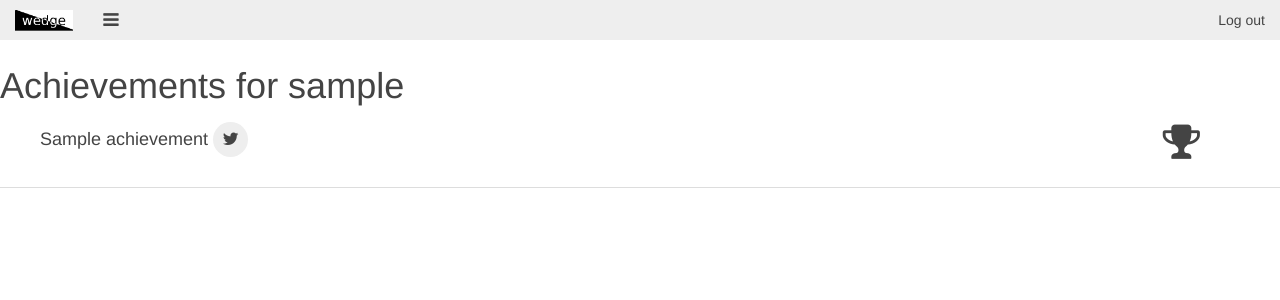
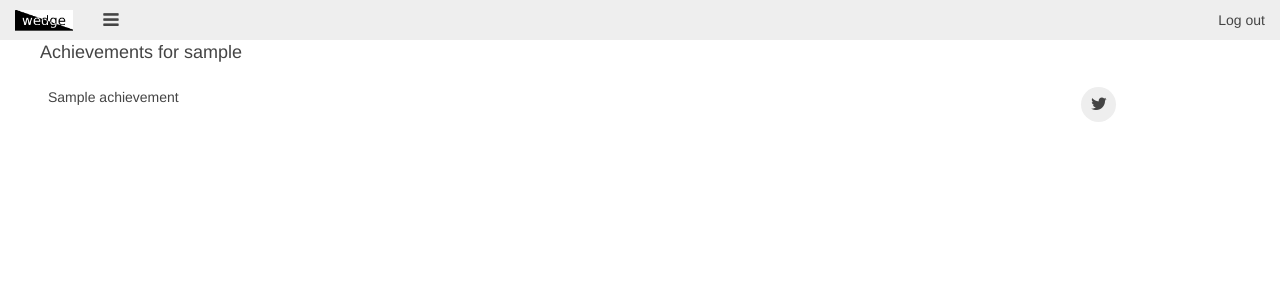
Before and after one commit to tjcsl/wedge, a Flask app: page /achievements/ in a window 1280 px wide. Shown: the top 300 px of the page. Run offline with Flask 2, Linux system fonts and the light colour scheme; the visitor is signed in with stand-in values (Sample User, id 1); a database or web service that is not in the repository returns one stand-in record (values such as "Sample title"); some libraries are stand-ins or nearby versions.

Commit message:
Make ach less ass

```diff
--- a/web/templates/ach.html
+++ b/web/templates/ach.html
@@ -14,12 +14,19 @@
 </style>
 {% endblock %}
 {% block content %}
-<h1>Achievements for {{ name }}</h1>
-{% for i in ach %}
 <div class="uk-panel">
-    <div class="uk-panel-badge"><span><i class="uk-icon-trophy"></i></span></div>
-    <h3 class="uk-panel-title">{{ i }} <a href="https://twitter.com/share?url=http%3A%2F%2Fwedge.csssuf.net%2Fachievements%2F%3Fusername%3D{{ name }}&text=I%20just%20got%20the%20achievement%20%22{{ i }}%22!"><i class="uk-icon-button uk-icon-twitter"></i></a></h3>
+    <div class="uk-panel-title">Achievements for {{ name }}</div>
+    <table class='uk-table'>
+    {% for i in ach %}
+    <tr>
+        <td class="uk-width-5-6">{{ i }}</td>
+        <td class="uk-width-1-6">
+            <a href="https://twitter.com/share?url=http%3A%2F%2Fwedge.csssuf.net%2Fachievements%2F%3Fusername%3D{{ name }}&text=I%20just%20got%20the%20achievement%20%22{{ i }}%22!">
+                <i class="uk-icon-button uk-icon-twitter"></i>
+            </a>
+        </td>
+    </tr>
+    {% endfor %}
+    </table>
 </div>
-<hr />
-{% endfor %}
 {% endblock %}
```
